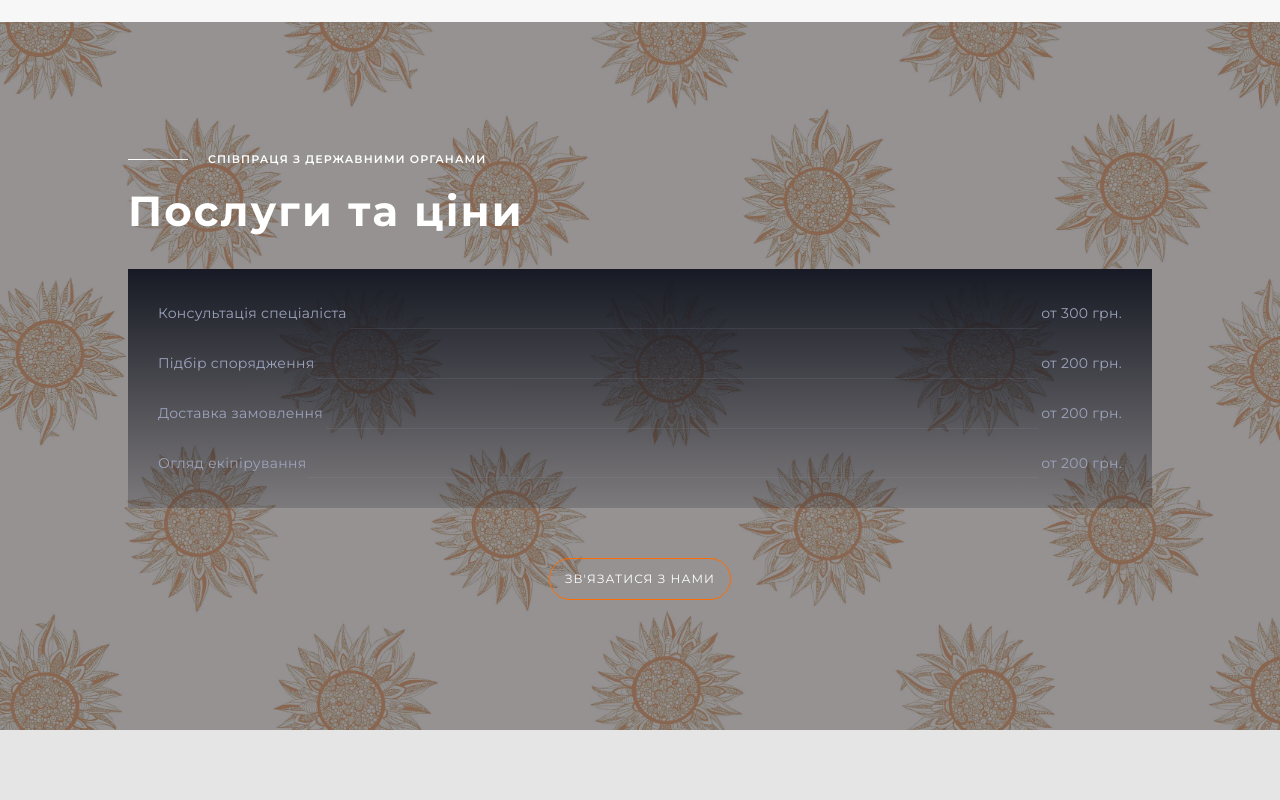
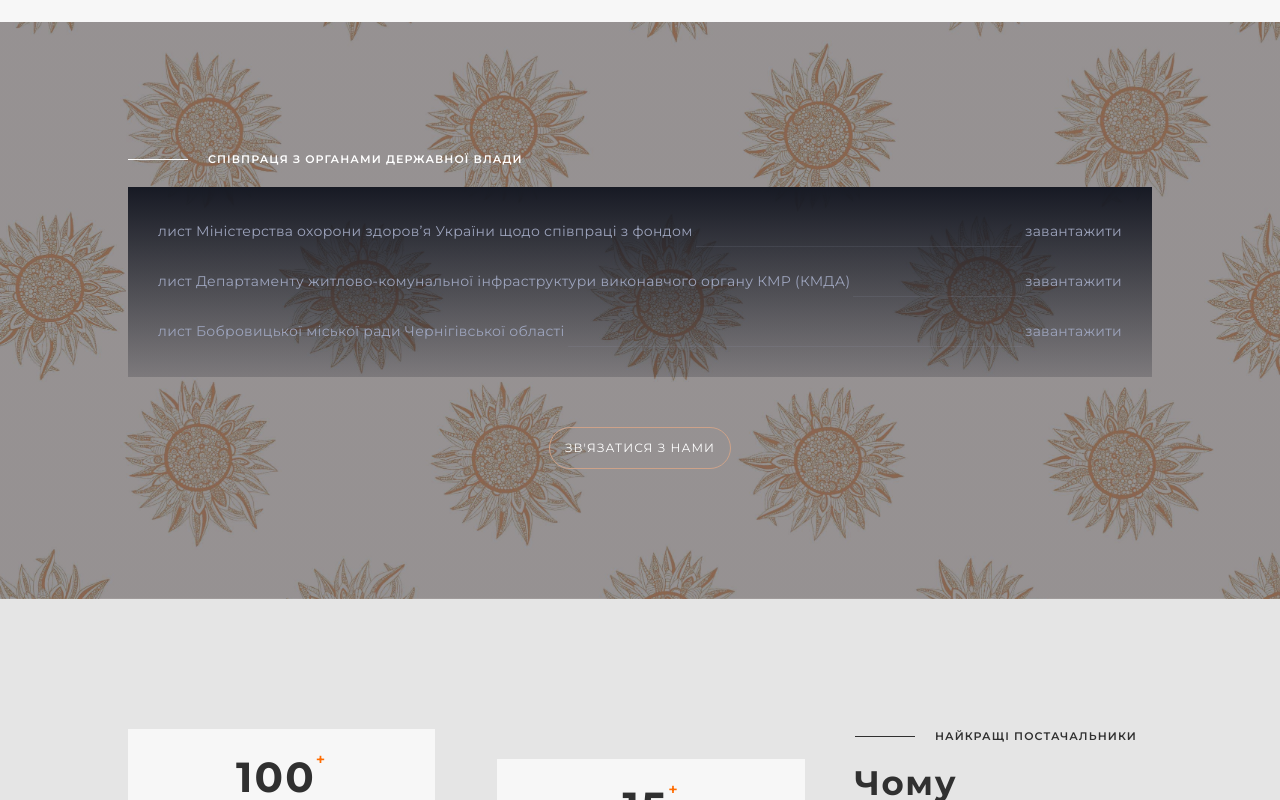
Before and after one commit to TheMainOne/FeelTheWarm, a React (Create React App) app: page / in a window 1280 px wide. Shown: the part 1398-2198 px from the top of the page. Built offline with nearby package versions, Linux system fonts and the light colour scheme.

Commit message:
added pdf files to page

```diff
--- a/src/components/About/About.jsx
+++ b/src/components/About/About.jsx
@@ -10,7 +10,7 @@ import {
   AboutSectionImageList,
   AboutSectionWrapper,
 } from "./About.styled";
-import img1 from "../../images/about_us/img8.jpg";
+import img1 from "../../images/about_us/img7.jpg";
 // import img2 from "../../images/about_us/img.jpg";
 
 export const AboutSection = () => {
--- a/src/components/PriceList/PriceList.jsx
+++ b/src/components/PriceList/PriceList.jsx
@@ -2,7 +2,7 @@ import { Container } from "components/GlobalStyles";
 import {
   PriceListSection,
   PriceListText,
-  PriceListTitle,
+  // PriceListTitle,
   PriceContainer,
   PriceItem,
   PriceItemUnderLine,
@@ -14,31 +14,71 @@ export const PriceList = () => {
   return (
     <PriceListSection>
       <Container>
-        <PriceListText>Співпраця з державними органами</PriceListText>
-        <PriceListTitle>Послуги та ціни</PriceListTitle>
+        <PriceListText>Співпраця з органами державної влади</PriceListText>
+        {/* <PriceListTitle>
+          Фонд у своїй діяльності співпрацює з різними державними інстанціями
+        </PriceListTitle> */}
         <PriceContainer>
           <ul>
             <PriceItem>
-              <PriceItemText>Консультація спеціаліста</PriceItemText>
+              <PriceItemText
+                href="https://drive.google.com/file/d/1uk3OKYVQcz7Y5uxX4BTcm1swpImM_JR6/view?usp=sharing"
+                target="_blank"
+                rel="noreferrer noopener"
+                download={true}
+              >
+                лист Міністерства охорони здоров’я України щодо співпраці з
+                фондом
+              </PriceItemText>
               <PriceItemUnderLine></PriceItemUnderLine>
-              <PriceItemText>от 300 грн.</PriceItemText>
+              <PriceItemText
+                href="https://drive.google.com/file/d/1uk3OKYVQcz7Y5uxX4BTcm1swpImM_JR6/view?usp=sharing"
+                target="_blank"
+                rel="noreferrer noopener"
+                download={true}
+              >
+                завантажити
+              </PriceItemText>
             </PriceItem>
             <PriceItem>
-              <PriceItemText>Підбір спорядження</PriceItemText>
+              <PriceItemText
+                href="https://drive.google.com/file/d/1eECQAd5cDV_5Ruos3aJoyqKMbsGUS8Wy/view?usp=sharing"
+                target="_blank"
+                rel="noreferrer noopener"
+                download={true}
+              >
+                лист Департаменту житлово-комунальної інфраструктури виконавчого
+                органу КМР (КМДА)
+              </PriceItemText>
               <PriceItemUnderLine></PriceItemUnderLine>
-              <PriceItemText>от 200 грн.</PriceItemText>
+              <PriceItemText
+                href="https://drive.google.com/file/d/1eECQAd5cDV_5Ruos3aJoyqKMbsGUS8Wy/view?usp=sharing"
+                target="_blank"
+                rel="noreferrer noopener"
+                download={true}
+              >
+                завантажити
+              </PriceItemText>
             </PriceItem>
             <PriceItem>
               {" "}
-              <PriceItemText>Доставка замовлення</PriceItemText>
+              <PriceItemText
+                href="https://drive.google.com/file/d/10uwnYHcJmZ2QmqsZeoPD8I9u0hoBJtlz/view?usp=sharing"
+                target="_blank"
+                rel="noreferrer noopener"
+                download={true}
+              >
+                лист Бобровицької міської ради Чернігівської області
+              </PriceItemText>
               <PriceItemUnderLine></PriceItemUnderLine>
-              <PriceItemText>от 200 грн.</PriceItemText>
-            </PriceItem>
-            <PriceItem>
-              {" "}
-              <PriceItemText>Огляд екіпірування</PriceItemText>
-              <PriceItemUnderLine></PriceItemUnderLine>
-              <PriceItemText>от 200 грн.</PriceItemText>
+              <PriceItemText
+                href="https://drive.google.com/file/d/10uwnYHcJmZ2QmqsZeoPD8I9u0hoBJtlz/view?usp=sharing"
+                target="_blank"
+                rel="noreferrer noopener"
+                download={true}
+              >
+                завантажити
+              </PriceItemText>
             </PriceItem>
           </ul>
         </PriceContainer>
--- a/src/components/PriceList/PriceList.styled.jsx
+++ b/src/components/PriceList/PriceList.styled.jsx
@@ -68,7 +68,7 @@ export const PriceItem = styled.li`
   }
 `;
 
-export const PriceItemText = styled.p`
+export const PriceItemText = styled.a`
   font-size: 14px;
   line-height: 2.14;
   letter-spacing: 0.02em;
@@ -92,7 +92,7 @@ export const PriceListButton = styled.a`
   padding-left: 10px;
   padding-right: 10px;
   text-align: center;
-  border: 1px solid #ff6c00;
+  border: 1px solid rgba(208, 164, 137, 0.95);
   background-color: transparent;
   border-radius: 25px;
   font-size: 12px;
@@ -105,6 +105,6 @@ export const PriceListButton = styled.a`
   &:hover,
   :focus {
     color: #fff;
-    background-color: #ff6c00;
+    background-color: rgba(208, 164, 137, 0.95);
   }
 `;
```
Also changed, not shown: 2 other files (tests, documents, lock files or other folders).
